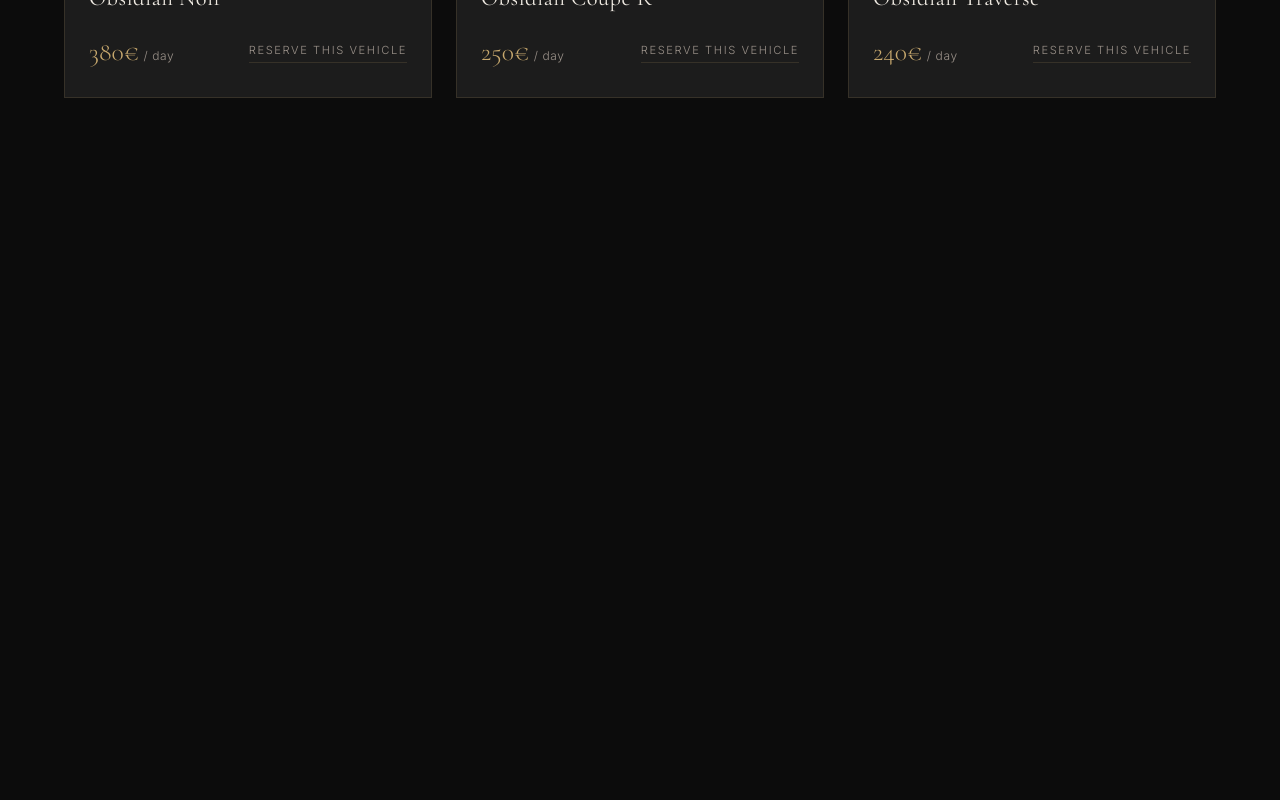
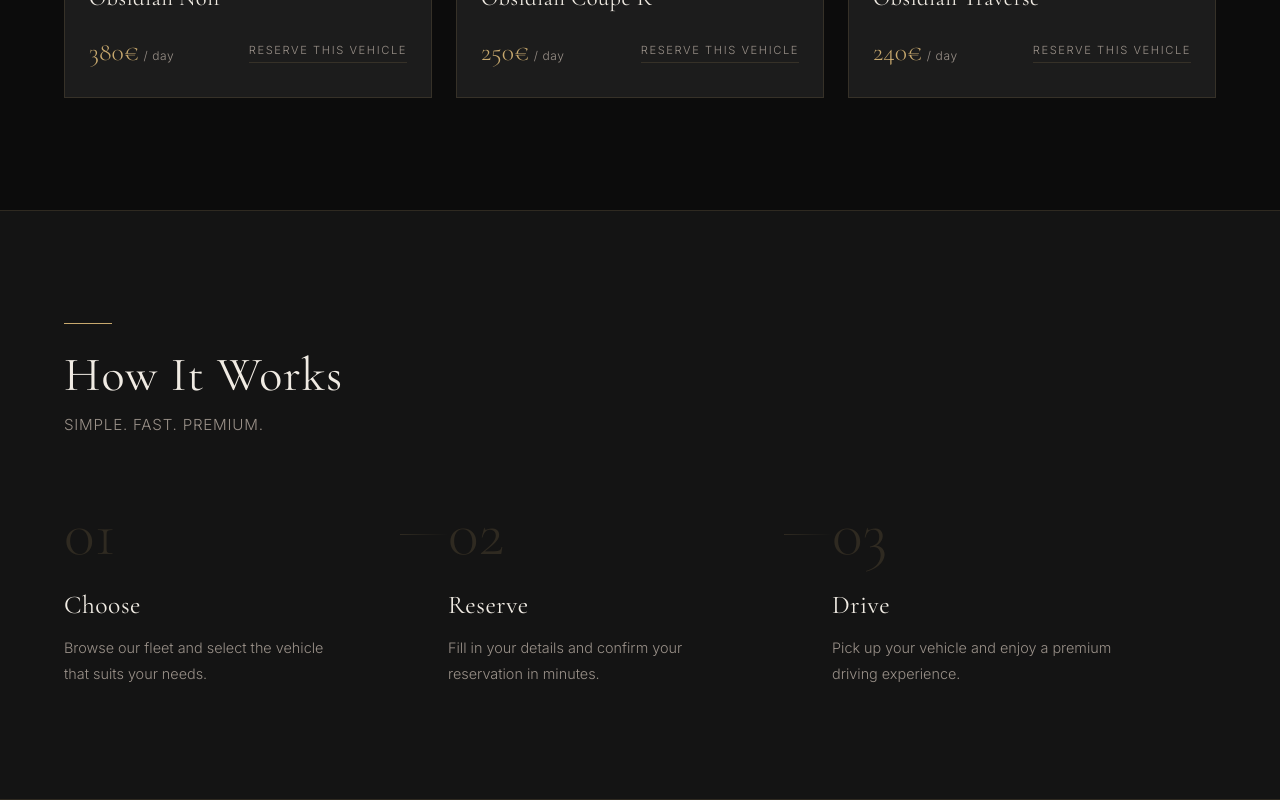
Before and after one commit to am0nipro01/obsidian, a React (Vite) app: page / in a window 1280 px wide. Shown: the part 1685-2485 px from the top of the page. Before the commit the page ends 1895 px from the top, so only its background shows below. Built offline with nearby package versions, Linux system fonts and the light colour scheme.

Commit message:
fix: how it works connector line alignment on desktop

```diff
--- /dev/null
+++ b/src/components/HowItWorks/HowItWorks.jsx
@@ -0,0 +1,30 @@
+import { useTranslation } from 'react-i18next'
+import styles from './HowItWorks.module.css'
+
+export default function HowItWorks() {
+  const { t } = useTranslation()
+  const steps = t('howItWorks.steps', { returnObjects: true })
+
+  return (
+    <section id="how-it-works" className={styles.section}>
+      <div className={styles.container}>
+        <div className={styles.header}>
+          <div className="gold-line" />
+          <h2 className="section-title">{t('howItWorks.title')}</h2>
+          <p className="section-subtitle">{t('howItWorks.subtitle')}</p>
+        </div>
+
+        <div className={styles.steps}>
+          {steps.map((step, index) => (
+            <div key={index} className={styles.step}>
+              <span className={styles.number}>{step.number}</span>
+              <div className={styles.connector} />
+              <h3 className={styles.stepTitle}>{step.title}</h3>
+              <p className={styles.stepDesc}>{step.description}</p>
+            </div>
+          ))}
+        </div>
+      </div>
+    </section>
+  )
+}
--- /dev/null
+++ b/src/components/HowItWorks/HowItWorks.module.css
@@ -0,0 +1,98 @@
+.section {
+  padding: var(--section-padding);
+  background-color: var(--color-black-soft);
+  border-top: 1px solid var(--color-border);
+  border-bottom: 1px solid var(--color-border);
+}
+
+.container {
+  max-width: var(--max-width);
+  margin: 0 auto;
+  padding: 0 2rem;
+}
+
+.header {
+  margin-bottom: 4rem;
+}
+
+/* Steps grid */
+.steps {
+  display: grid;
+  grid-template-columns: repeat(3, 1fr);
+  gap: 0;
+  position: relative;
+}
+
+.step {
+  padding: 0 3rem 0 0;
+  position: relative;
+}
+
+.step:last-child {
+  padding-right: 0;
+}
+
+/* Number */
+.number {
+  display: block;
+  font-family: var(--font-heading);
+  font-size: 4rem;
+  font-weight: 300;
+  color: var(--color-border);
+  line-height: 1;
+  margin-bottom: 1.5rem;
+  transition: color var(--transition-slow);
+}
+
+.step:hover .number {
+  color: var(--color-gold);
+}
+
+/* Horizontal connector line between steps */
+.connector {
+  display: none;
+}
+
+.step:not(:last-child)::after {
+  content: '';
+  position: absolute;
+  top: 2rem;
+  right: 0;
+  width: 3rem;
+  height: 1px;
+  background: linear-gradient(to right, var(--color-border), transparent);
+}
+
+/* Text */
+.stepTitle {
+  font-family: var(--font-heading);
+  font-size: 1.6rem;
+  font-weight: 400;
+  color: var(--color-white);
+  margin-bottom: 1rem;
+}
+
+.stepDesc {
+  font-size: 0.9rem;
+  color: var(--color-white-muted);
+  line-height: 1.8;
+  max-width: 280px;
+}
+
+/* Responsive */
+@media (max-width: 768px) {
+  .steps {
+    grid-template-columns: 1fr;
+    gap: 3rem;
+  }
+
+  .step:not(:last-child)::after {
+    display: none;
+  }
+
+  .step {
+    padding: 0;
+    border-left: 1px solid var(--color-border);
+    padding-left: 1.5rem;
+  }
+}
--- a/src/pages/Home.jsx
+++ b/src/pages/Home.jsx
@@ -1,11 +1,13 @@
 import Hero from '../components/Hero/Hero'
 import Fleet from '../components/Fleet/Fleet'
+import HowItWorks from '../components/HowItWorks/HowItWorks'
 
 export default function Home() {
   return (
     <main>
       <Hero />
       <Fleet />
+      <HowItWorks />
     </main>
   )
 }
```
